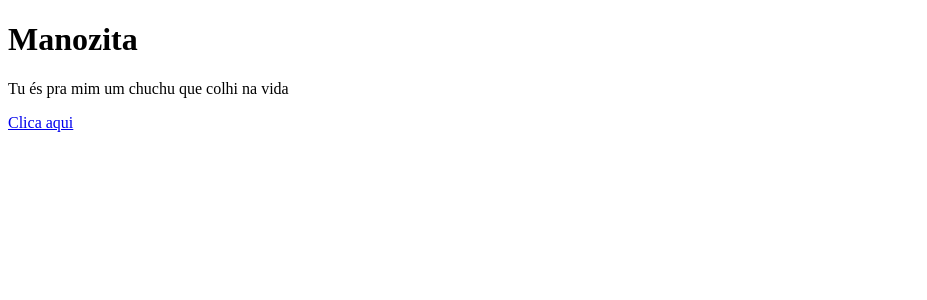
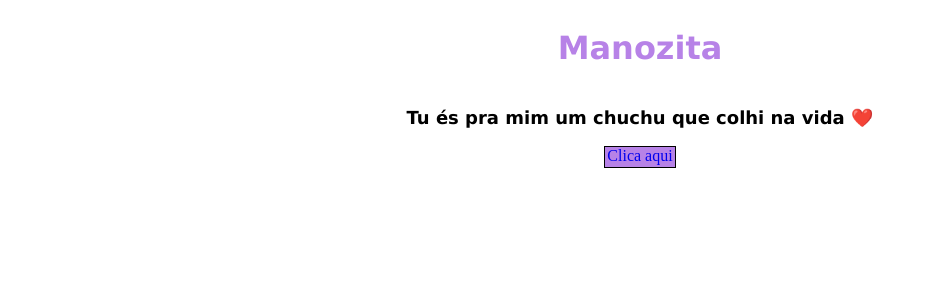
Before and after one commit to Samuel-Lacerda/clone-tabnews, a Next.js app: page / in a window 1280 px wide. Shown: the top 300 px of the page, without its empty margins (0-927 px from the left). Built offline with nearby package versions, Linux system fonts and the light colour scheme.

Commit message:
personalizei a mensagem para minha amada

```diff
--- /dev/null
+++ b/pages/home.module.css
@@ -0,0 +1,29 @@
+
+.container{
+    display: flex;
+    flex-direction: column;
+    align-items: center;
+    justify-content: center;
+}
+
+.title{
+    font-family: Verdana, Geneva, Tahoma, sans-serif;
+    font-weight: 600;
+    color: #b782e7;
+}
+
+.text{
+    font-family: Verdana, Geneva, Tahoma, sans-serif;
+    font-weight: 600;
+    font-size: 18px;
+}
+
+.link{
+    width: 70px;
+    height: 20px;
+    background-color: #b782e7;
+    text-align: center;
+    text-decoration: none;
+    border: 1px solid black;
+
+}
--- a/pages/index.js
+++ b/pages/index.js
@@ -1,9 +1,11 @@
+import styles from './home.module.css'
+
 function Home (){
     return(
-        <div>
-            <h1>Manozita</h1>
-            <p>Tu és pra mim um chuchu que colhi na vida</p>
-            <a href="https://www.youtube.com/watch?v=VTNen48uCKA" target="_blank">Clica aqui</a>
+        <div className={styles.container}>
+            <h1 className={styles.title}>Manozita</h1>
+            <p className={styles.text}>Tu és pra mim um chuchu que colhi na vida ❤️</p>
+            <a href="https://www.youtube.com/watch?v=VTNen48uCKA" target="_blank" className={styles.link}>Clica aqui</a>
         </div>
     )
 }
```
